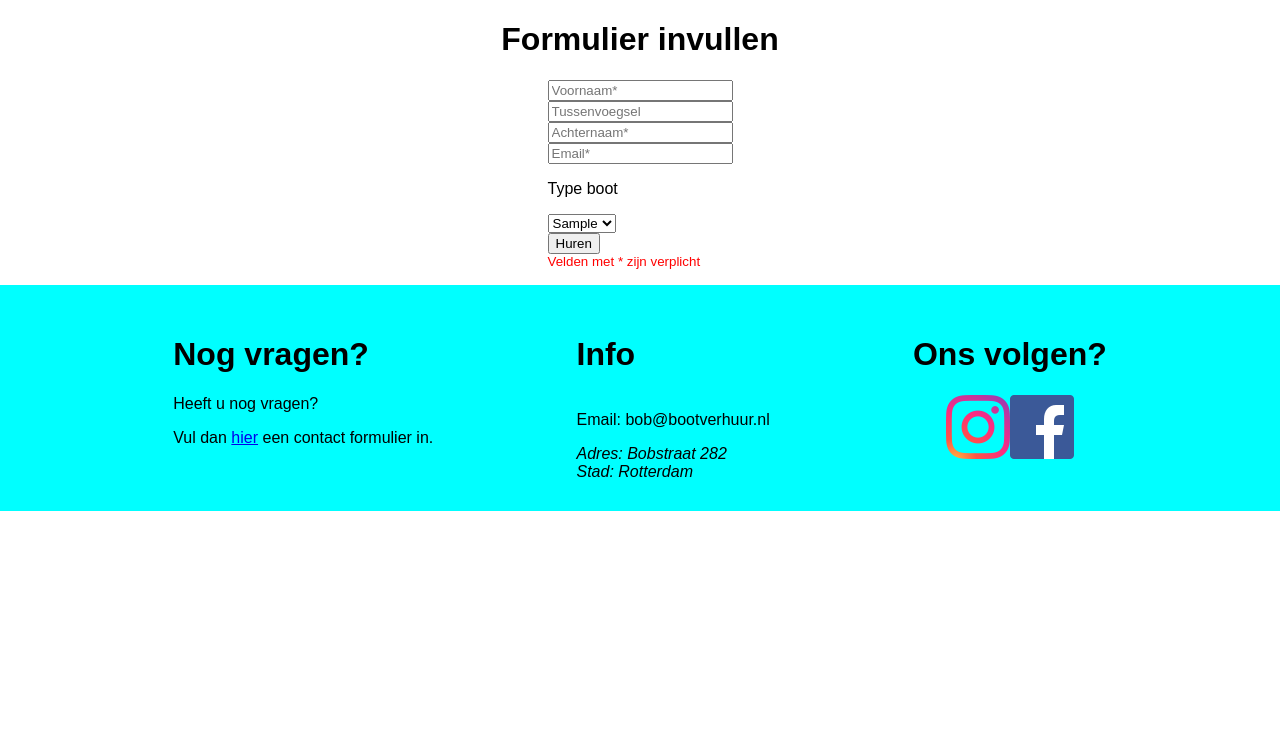
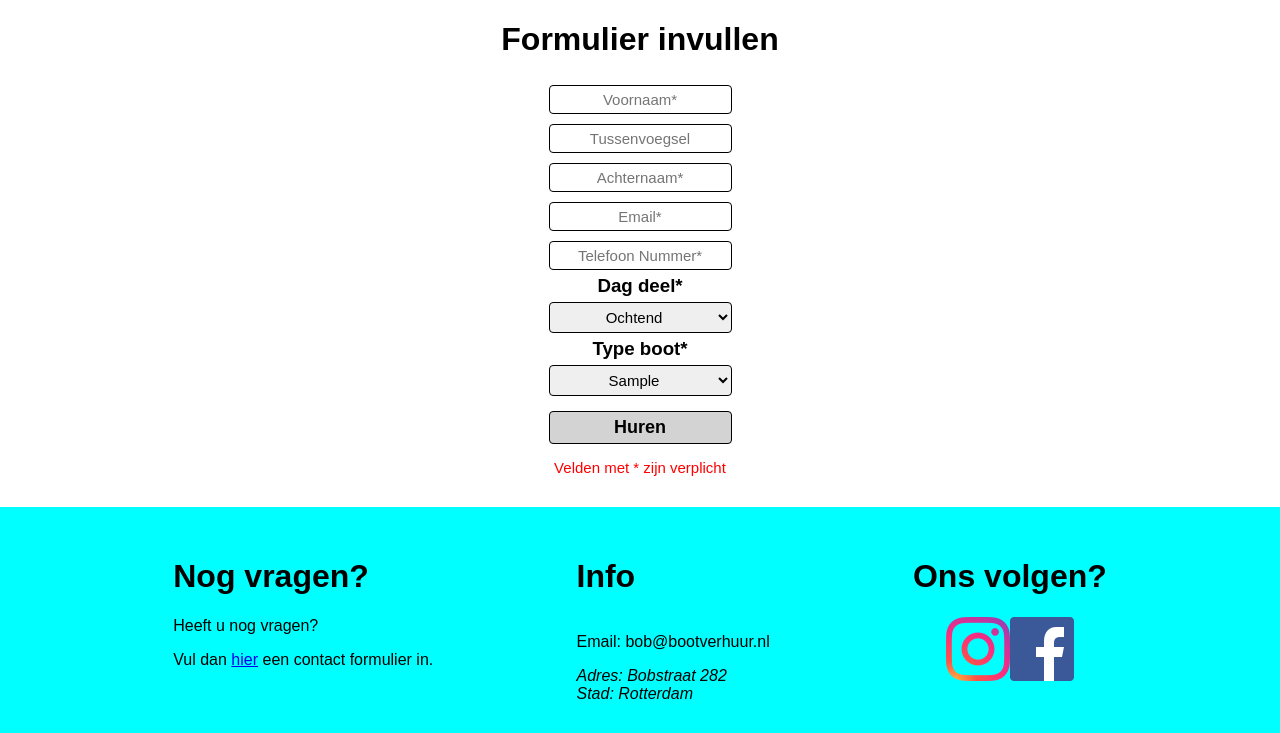
Before and after one commit to YannickWhorst/Bootverhuur-Bob, a PHP site: page /huurFormulier.php in a window 1280 px wide. Shown: the part 100-833 px from the top of the page. Before the commit the page ends 611 px from the top, so only its background shows below. Run offline with PHP 8.4, Linux system fonts and the light colour scheme; tables that the repository leaves empty or names only in its code hold one stand-in row (values such as "Sample post").

Commit message:
huurformulier verder gemaakt

```diff
--- a/css/huurFormulier.css
+++ b/css/huurFormulier.css
@@ -1,9 +1,59 @@
-.huurTitel{
+.huurTitel {
     display: flex;
     justify-content: center;
 }
 
-.formulier{
+.formulier {
     display: flex;
     justify-content: center;
 }
+
+.inputs {
+    padding: 5px;
+    margin-bottom: 5px;
+    margin-top: 5px;
+    width: 183px;
+    border: 1px solid black;
+    border-radius: 4px;
+    font-size: 15px;
+}
+
+.submit {
+    margin-top: 10px;
+    width: 183px;
+    padding: 5px;
+    font-size: 18px;
+    font-weight: bold;
+    border: 1px solid black;
+    border-radius: 4px;
+    background-color: lightgray;
+}
+
+.submit:hover {
+    background-color: gray;
+}
+
+.koppen{
+    text-align: center;
+    margin: 0;
+}
+
+.verplicht {
+    color: red;
+    text-align: center;
+    font-size: 15px;
+}
+
+/* Chrome, Firefox en Opera placeholder center */
+input::placeholder{
+    text-align: center;
+}
+
+/* Firefox */
+input::-moz-placeholder {
+    text-align: center;
+}
+
+select {
+    text-align: center;
+}
--- a/includes/header.php
+++ b/includes/header.php
@@ -5,7 +5,7 @@
     <nav class="container">
         <h1 class="navTitle">Bootverhuur Bob</h1>
         <ul class="navUl">
-            <li class="navLi"><a class="navA" href="hoofdPagina.php">Home</a></li>
+            <li class="navLi"><a class="navA" href="index.php">Home</a></li>
             <li class="navLi"><a class="navA" href="boothuren.php">Huren</a></li>
             <li class="navLi"><a class="navA" href="contact.php">Contact</a></li>
             <li class="navLi"><a class="navA" href="inloggen.php">Inloggen</a></li>
--- a/public/boothuren.php
+++ b/public/boothuren.php
@@ -12,6 +12,7 @@
 <?php
     require_once("../includes/header.php");
     require("../src/database_functions.php");
+    $boten = db_getData("SELECT * FROM boten");
 ?>
 
 <div class="container">
@@ -19,7 +20,6 @@
         <h1>Boten huren</h1>
         <p>Hier kunt u uw boot huren.</p>
     </header>
-    <?php $boten = db_getData("SELECT * FROM boten"); ?>
     <div class="boten">
         <?php
             while($boot = $boten->fetch(PDO::FETCH_ASSOC)){
--- a/public/huurFormulier.php
+++ b/public/huurFormulier.php
@@ -1,4 +1,6 @@
 <link rel="stylesheet" href="../css/huurFormulier.css">
+<title>Huur formulier</title>
+<link rel="shortcut icon" href="../img/favicon.ico" type="image/x-icon">
 <?php
 
 require("../includes/header.php");
@@ -11,22 +13,29 @@ $boten = db_getData("SELECT * FROM boten");
 <div>
     <h1 class="huurTitel">Formulier invullen</h1>
     <div class="formulier">
-        <form action="" method="post">
-            <input type="text" name="vNaam" id="vNaam" placeholder="Voornaam*" required> <br>
-            <input type="text" name="tussenNaam" id="tussenNaam" placeholder="Tussenvoegsel"> <br>
-            <input type="text" name="aNaam" id="aNaam" placeholder="Achternaam*" required> <br>
-            <input type="email" name="email" id="email" placeholder="Email*" required> <br>
-            <p>Type boot</p><select name="boot" id="bootType">
+        <form method="post" class="form">
+            <input class="inputs" type="text" name="vNaam" id="vNaam" placeholder="Voornaam*" required> <br>
+            <input class="inputs" type="text" name="tussenNaam" id="tussenNaam" placeholder="Tussenvoegsel"> <br>
+            <input class="inputs" type="text" name="aNaam" id="aNaam" placeholder="Achternaam*" required> <br>
+            <input class="inputs" type="email" name="email" id="email" placeholder="Email*" required> <br>
+            <input class="inputs" type="tel" name="telefoonNr" id="telefoonNr" placeholder="Telefoon Nummer*"> <br>
+            <h3 class="koppen">Dag deel*</h3><select class="inputs" name="dagDeel" id="dagDeel">
+                <option value="ochtend">Ochtend</option>
+                <option value="middag">Middag</option>
+                <option value="avond">Avond</option>
+            </select>
+            <h3 class="koppen">Type boot*</h3>
+            <select class="inputs" name="boot" id="bootType">
             <?php
                 while($typeBoot = $boten->fetch(PDO::FETCH_ASSOC)){
             ?>
-                <option value="" id="typeBoot"><?php echo $typeBoot["boot_naam"]?></option>
+                <option value="bootType" id="bootType"><?php echo $typeBoot["boot_naam"]?></option>
             <?php
                 }
             ?>
             </select> <br>
-            <input type="submit" name="submit" value="Huren"> <br>
-            <small style="color: red;">Velden met * zijn verplicht</small>
+            <input class="submit" type="submit" name="submit" value="Huren"> <br>
+            <p class="verplicht">Velden met * zijn verplicht</p>
         </form>
     </div>
 </div>
--- a/public/hoofdPagina.php
+++ b/public/index.php
@@ -6,7 +6,7 @@
     <meta name="viewport" content="width=device-width, initial-scale=1.0">
     <title>Bootverhuur Bob</title>
     <link rel="stylesheet" href="../css/style.css">
-    <link rel="shortcut icon" href="../img/boot favicon.png" type="image/x-icon">
+    <link rel="shortcut icon" href="../img/favicon.ico" type="image/x-icon">
 </head>
 <body>
     <?php require_once("../includes/header.php");
--- a/public/inloggen.php
+++ b/public/inloggen.php
@@ -5,7 +5,7 @@
     <meta http-equiv="X-UA-Compatible" content="IE=edge">
     <meta name="viewport" content="width=device-width, initial-scale=1.0">
     <title>Inloggen</title>
-    <link rel="shortcut icon" href="img/favicon.ico" type="image/x-icon">
+    <link rel="shortcut icon" href="../img/favicon.ico" type="image/x-icon">
 </head>
 <body>
     <?php require_once("../includes/header.php"); ?>
```
